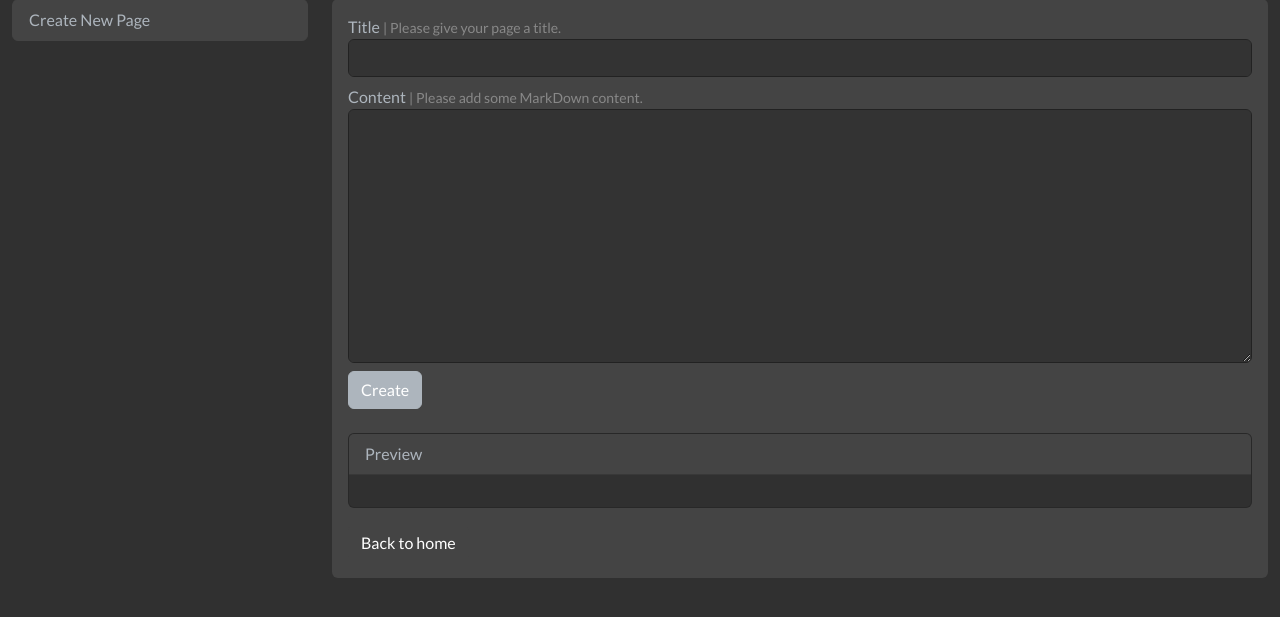
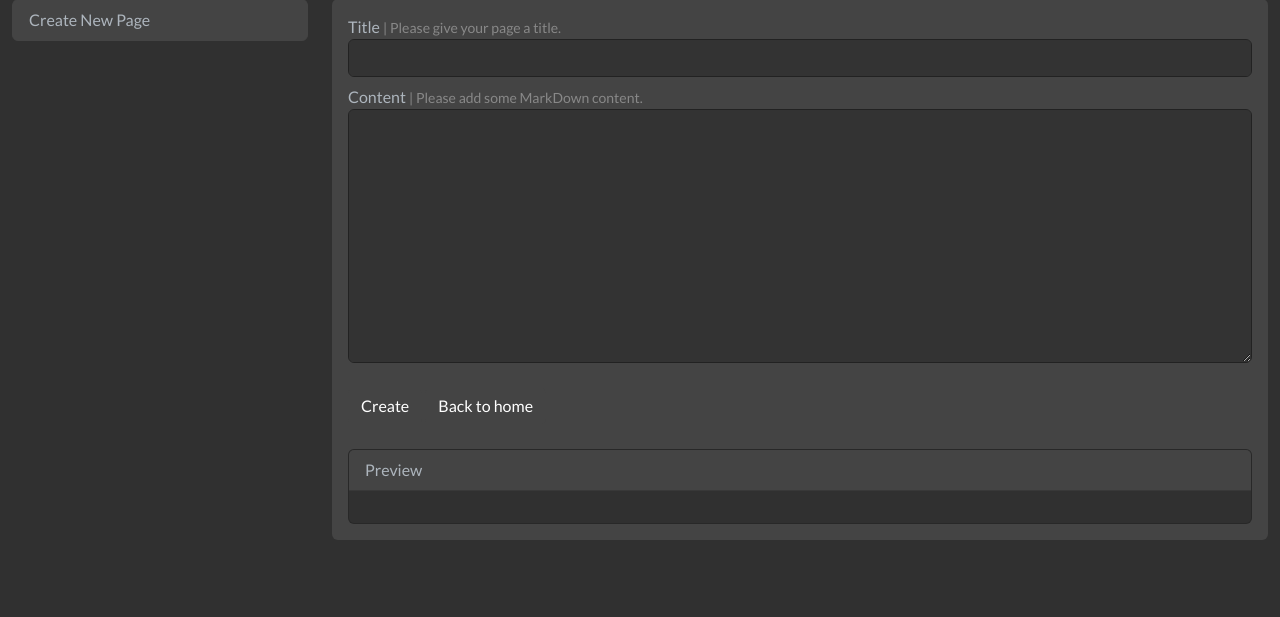
Before and after one commit to signebedi/wiki-flask, a Flask app: page /create in a window 1280 px wide. Shown: the part 89-706 px from the top of the page. Run offline with Flask 3, Linux system fonts and the light colour scheme; data that the repository does not hold is empty.

Commit message:
Added: standard button styling (#15)

```diff
--- a/app.py
+++ b/app.py
@@ -70,7 +70,7 @@
     def find(self, query={}):
         return self.collection.find(query)
 
-# Setup MongoDB client.
+# Setup MongoDocuent object.
 pages = MongoDocument('localhost', 27017, '__wiki__', 'pages')
 
 
--- a/templates/create.html.jinja
+++ b/templates/create.html.jinja
@@ -23,7 +23,8 @@
         <textarea id="content" name="content" class="form-control" rows="10" style="background-color: rgba(0, 0, 0, 0.25) ; color: #fff;" required></textarea>
     </div>
     <div class="form-group mt-2">
-        <button type="submit" class="btn btn-light">Create</button>
+        <button type="submit" class="btn btn-secondary mt-3">Create</button>
+        <a href="{{ url_for('home') }}" class="btn btn-secondary mt-3">Back to home</a>
     </div>
 </form>
 
@@ -36,7 +37,6 @@
         <!-- Live preview will be rendered here -->
     </div>
 </div>
-<a href="{{ url_for('home') }}" class="btn btn-secondary mt-3">Back to home</a>
 {% endblock %}
 
 {% block scripts %}
--- a/templates/edit.html.jinja
+++ b/templates/edit.html.jinja
@@ -25,7 +25,7 @@
         <textarea id="content" name="content" class="form-control" rows="10" style="background-color: rgba(0, 0, 0, 0.25) ; color: #fff;" required>{{ page.content }}</textarea>
     </div>
     <div class="form-group mt-2">
-        <button type="submit" class="btn btn-light">Save</button>
+        <button type="submit" class="btn btn-secondary mt-3">Save</button>
         <a href="{{ url_for('page', page_id=page_id) }}" class="btn btn-secondary mt-3">Back to Document</a>
         <a href="{{ url_for('home') }}" class="btn btn-secondary mt-3">Back to home</a>
     </div>
```
